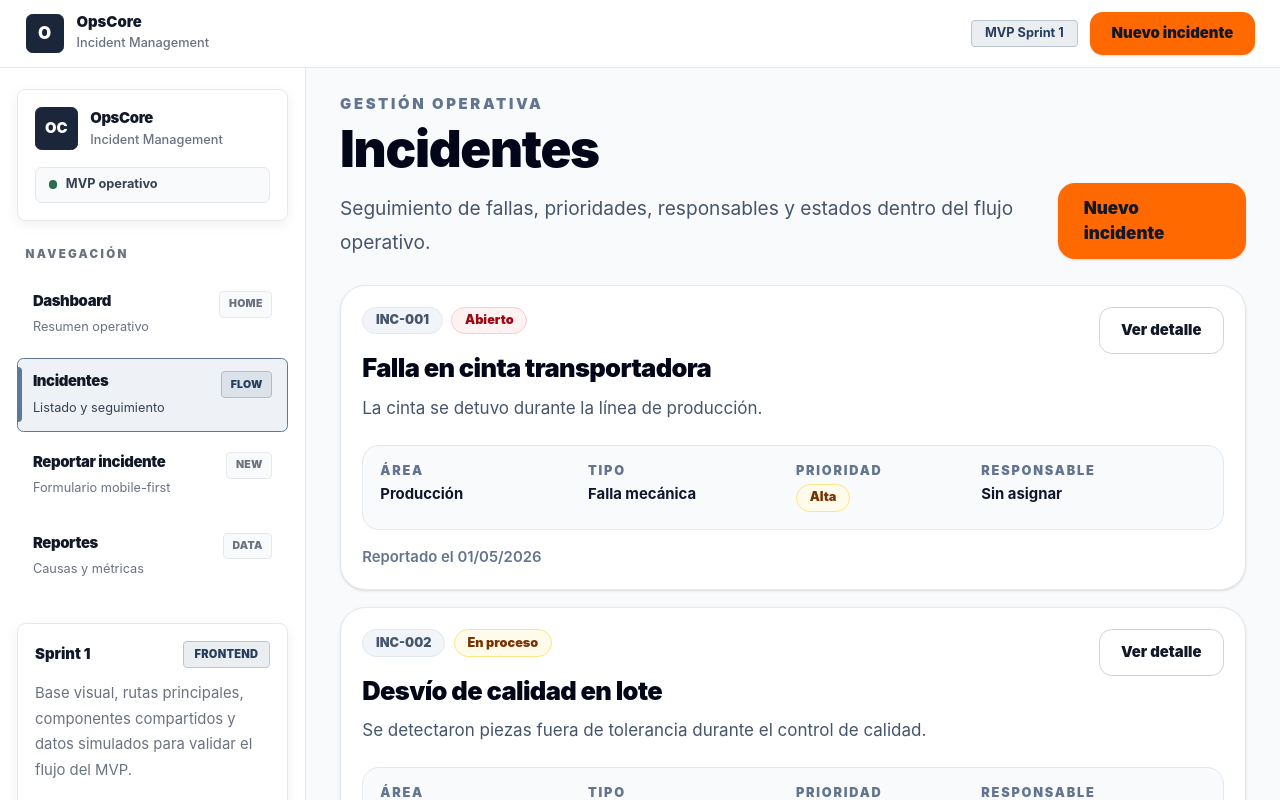
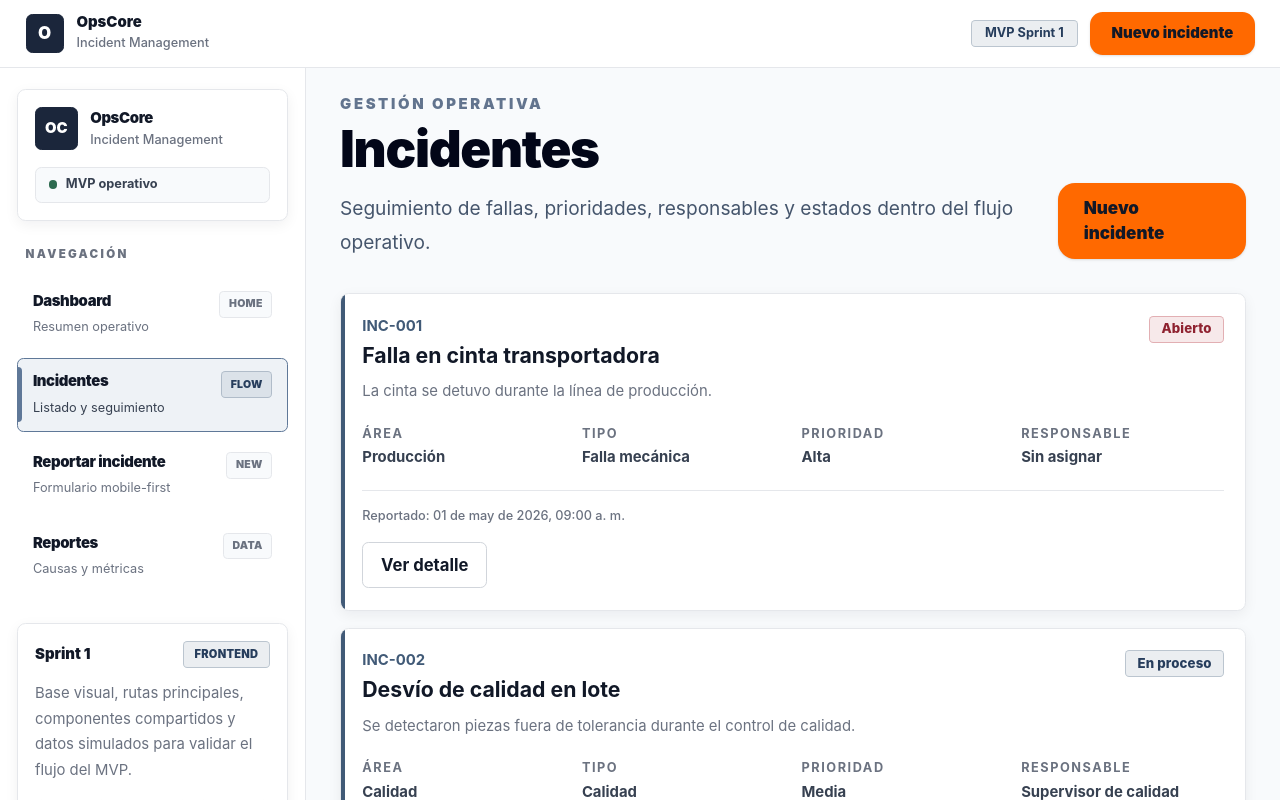
Before and after one commit to No-Country-simulation/S04-26-Equipo-19-Web-App-Development, a Next.js app in the folder frontend/: page /incidents in a window 1280 px wide. Shown: the top 800 px of the page. Built offline with nearby package versions, Linux system fonts and the light colour scheme.

Commit message:
fixing qa reports

```diff
--- a/frontend/src/app/api/incidents/route.js
+++ b/frontend/src/app/api/incidents/route.js
@@ -1,4 +1,6 @@
 import { NextResponse } from "next/server";
+
+import { INCIDENT_DESCRIPTION_MAX_LENGTH } from "@/constants/incidentOptions";
 
 const REQUIRED_FIELDS = [
   "title",
@@ -38,7 +40,7 @@ export async function POST(request) {
       title: incidentData.title.trim(),
       description: incidentData.description.trim(),
       area: incidentData.area,
-      type: incidentData.type,
+      type: incidentData.type.trim(),
       priority: incidentData.priority,
       shift: incidentData.shift,
       location: incidentData.location.trim(),
@@ -92,8 +94,14 @@ function validateIncidentData(incidentData) {
     return `El campo ${missingField} es obligatorio.`;
   }
 
-  if (incidentData.description.trim().length < 15) {
+  const cleanDescription = incidentData.description.trim();
+
+  if (cleanDescription.length < 15) {
     return "La descripción debe tener al menos 15 caracteres.";
+  }
+
+  if (cleanDescription.length > INCIDENT_DESCRIPTION_MAX_LENGTH) {
+    return `La descripción no puede superar los ${INCIDENT_DESCRIPTION_MAX_LENGTH} caracteres.`;
   }
 
   return null;
--- a/frontend/src/app/incidents/page.js
+++ b/frontend/src/app/incidents/page.js
@@ -1,42 +1,14 @@
 import Link from "next/link";
+
+import IncidentListClient from "@/components/incidents/IncidentListClient";
 import { incidents } from "@/data/incidents";
 
 /**
- * Listado de incidentes.
+ * Página de listado de incidentes.
  *
- * Objetivo:
- * - Mostrar incidentes de forma clara y escaneable.
- * - Mantener etiquetas y valores cerca para mejorar lectura.
- * - Usar colores semánticos solo para estados/prioridades.
+ * Mantiene la estructura principal como Server Component y delega el listado
+ * a un Client Component para poder sincronizar incidentes mock + localStorage.
  */
-
-const statusStyles = {
-  Abierto: "border-red-200 bg-red-50 text-red-800",
-  "En proceso": "border-amber-200 bg-amber-50 text-amber-900",
-  Cerrado: "border-emerald-200 bg-emerald-50 text-emerald-900",
-};
-
-const priorityStyles = {
-  Baja: "border-slate-200 bg-slate-100 text-slate-700",
-  Media: "border-blue-200 bg-blue-50 text-blue-800",
-  Alta: "border-amber-200 bg-amber-50 text-amber-900",
-  Crítica: "border-red-200 bg-red-50 text-red-800",
-};
-
-function formatDate(dateValue) {
-  if (!dateValue) return "Sin fecha";
-
-  const date = new Date(dateValue);
-
-  if (Number.isNaN(date.getTime())) return "Sin fecha";
-
-  const day = String(date.getDate()).padStart(2, "0");
-  const month = String(date.getMonth() + 1).padStart(2, "0");
-  const year = date.getFullYear();
-
-  return `${day}/${month}/${year}`;
-}
-
 export default function IncidentsPage() {
   return (
     <section className="min-h-full bg-slate-50 px-5 py-6 sm:px-6 lg:px-8">
@@ -65,99 +37,7 @@ export default function IncidentsPage() {
           </Link>
         </header>
 
-        <div className="grid gap-4">
-          {incidents.map((incident) => (
-            <article
-              key={incident.id}
-              className="rounded-3xl border border-slate-200 bg-white p-5 shadow-sm transition hover:shadow-md"
-            >
-              <div className="flex flex-col gap-4 lg:flex-row lg:items-start lg:justify-between">
-                <div>
-                  <div className="flex flex-wrap items-center gap-2">
-                    <span className="rounded-full border border-slate-200 bg-slate-100 px-3 py-1 text-xs font-black text-slate-600">
-                      {incident.id}
-                    </span>
-
-                    <span
-                      className={`rounded-full border px-3 py-1 text-xs font-black ${
-                        statusStyles[incident.status] ||
-                        "border-slate-200 bg-slate-100 text-slate-700"
-                      }`}
-                    >
-                      {incident.status}
-                    </span>
-                  </div>
-
-                  <h2 className="mt-4 text-2xl font-black tracking-tight text-slate-950">
-                    {incident.title}
-                  </h2>
-
-                  <p className="mt-2 max-w-3xl text-base leading-7 text-slate-600">
-                    {incident.description}
-                  </p>
-                </div>
-
-                <Link
-                  href={`/incidents/${incident.id}`}
-                  className="inline-flex min-h-11 items-center justify-center rounded-xl border border-slate-300 bg-white px-5 py-2.5 text-sm font-black text-slate-900 transition hover:bg-slate-100 focus:outline-none focus:ring-4 focus:ring-slate-200"
-                >
-                  Ver detalle
-                </Link>
-              </div>
-
-              <div className="mt-5 grid gap-4 rounded-2xl border border-slate-200 bg-slate-50 p-4 sm:grid-cols-2 xl:grid-cols-[0.85fr_0.85fr_0.75fr_1fr]">
-                <div>
-                  <p className="text-xs font-black uppercase tracking-[0.14em] text-slate-500">
-                    Área
-                  </p>
-
-                  <p className="mt-1 text-sm font-bold text-slate-900">
-                    {incident.area}
-                  </p>
-                </div>
-
-                <div>
-                  <p className="text-xs font-black uppercase tracking-[0.14em] text-slate-500">
-                    Tipo
-                  </p>
-
-                  <p className="mt-1 text-sm font-bold text-slate-900">
-                    {incident.type}
-                  </p>
-                </div>
-
-                <div>
-                  <p className="text-xs font-black uppercase tracking-[0.14em] text-slate-500">
-                    Prioridad
-                  </p>
-
-                  <span
-                    className={`mt-1 inline-flex rounded-full border px-3 py-1 text-xs font-black ${
-                      priorityStyles[incident.priority] ||
-                      "border-slate-200 bg-slate-100 text-slate-700"
-                    }`}
-                  >
-                    {incident.priority}
-                  </span>
-                </div>
-
-                <div>
-                  <p className="text-xs font-black uppercase tracking-[0.14em] text-slate-500">
-                    Responsable
-                  </p>
-
-                  <p className="mt-1 text-sm font-bold text-slate-900">
-                    {incident.assignedTo || "Sin asignar"}
-                  </p>
-                </div>
-              </div>
-
-              <p className="mt-4 text-sm font-semibold text-slate-500">
-                Reportado el {formatDate(incident.createdAt)}
-              </p>
-            </article>
-          ))}
-        </div>
+        <IncidentListClient initialIncidents={incidents} />
       </div>
     </section>
   );
--- a/frontend/src/components/incidents/IncidentForm.jsx
+++ b/frontend/src/components/incidents/IncidentForm.jsx
@@ -4,6 +4,8 @@ import Link from "next/link";
 import { useState } from "react";
 
 import {
+  CUSTOM_INCIDENT_TYPE_OPTION,
+  INCIDENT_DESCRIPTION_MAX_LENGTH,
   incidentAreas,
   incidentPriorities,
   incidentShifts,
@@ -31,24 +33,78 @@ export default function IncidentForm() {
   const [lastSubmittedIncident, setLastSubmittedIncident] = useState(null);
   const [isSubmitting, setIsSubmitting] = useState(false);
 
+  const isCustomTypeSelected = formData.type === CUSTOM_INCIDENT_TYPE_OPTION;
+
   /**
    * Actualiza el estado del formulario usando el atributo "name" de cada input.
    */
   function handleChange(event) {
     const { name, value } = event.target;
 
-    setFormData((currentData) => ({
+    setFormData((currentData) => {
+      if (name === "type" && value !== CUSTOM_INCIDENT_TYPE_OPTION) {
+        return {
+          ...currentData,
+          type: value,
+          customType: "",
+        };
+      }
+
+      return {
         ...currentData,
         [name]: value,
-    }));
+      };
+    });
 
     setErrors((currentErrors) => ({
       ...currentErrors,
       [name]: "",
+      ...(name === "type" ? { customType: "" } : {}),
     }));
 
     setSuccessMessage("");
     setErrorMessage("");
+  }
+
+  /**
+   * Limpia el estado posterior al envío exitoso y permite cargar un nuevo reporte.
+   */
+  function handleCreateNewReport() {
+    setFormData(initialIncidentFormState);
+    setErrors({});
+    setSuccessMessage("");
+    setErrorMessage("");
+    setLastSubmittedIncident(null);
+    setIsSubmitting(false);
+  }
+
+  /**
+   * Devuelve el tipo final del incidente.
+   *
+   * Si el usuario selecciona "Otro", usa el valor personalizado ingresado.
+   */
+  function getResolvedIncidentType() {
+    if (formData.type === CUSTOM_INCIDENT_TYPE_OPTION) {
+      return formData.customType.trim();
+    }
+
+    return formData.type;
+  }
+
+  /**
+   * Normaliza los datos antes de enviarlos a la capa de API/localStorage.
+   */
+  function buildIncidentPayload() {
+    return {
+      title: formData.title.trim(),
+      area: formData.area,
+      type: getResolvedIncidentType(),
+      priority: formData.priority,
+      shift: formData.shift,
+      location: formData.location.trim(),
+      reporterName: formData.reporterName.trim(),
+      description: formData.description.trim(),
+    };
   }
 
   /**
@@ -70,6 +126,13 @@ export default function IncidentForm() {
       newErrors.type = "Seleccioná un tipo de incidente.";
     }
 
+    if (
+      formData.type === CUSTOM_INCIDENT_TYPE_OPTION &&
+      !formData.customType.trim()
+    ) {
+      newErrors.customType = "Especificá el tipo de incidente.";
+    }
+
     if (!formData.priority) {
       newErrors.priority = "Seleccioná una prioridad.";
     }
@@ -89,6 +152,10 @@ export default function IncidentForm() {
     if (cleanDescription.length > 0 && cleanDescription.length < 15) {
       newErrors.description =
         "La descripción debe tener al menos 15 caracteres.";
+    }
+
+    if (cleanDescription.length > INCIDENT_DESCRIPTION_MAX_LENGTH) {
+      newErrors.description = `La descripción no puede superar los ${INCIDENT_DESCRIPTION_MAX_LENGTH} caracteres.`;
     }
 
     return newErrors;
@@ -113,18 +180,20 @@ export default function IncidentForm() {
       return;
     }
 
+    const incidentPayload = buildIncidentPayload();
+
     setIsSubmitting(true);
     setSuccessMessage("");
     setErrorMessage("");
 
     try {
-      await createIncident(formData);
+      await createIncident(incidentPayload);
 
-      const newIncident = createLocalIncident(formData);
+      const newIncident = createLocalIncident(incidentPayload);
 
       setLastSubmittedIncident(newIncident);
       setSuccessMessage(
-        "Incidente registrado correctamente. Ya está disponible en el listado, dashboard y reportes."
+        `Incidente registrado correctamente. ID: ${newIncident.id}.`,
       );
       setFormData(initialIncidentFormState);
       setErrors({});
@@ -137,8 +206,83 @@ export default function IncidentForm() {
     }
   }
 
+  if (lastSubmittedIncident) {
     return (
-    <div className="mt-8">
+      <section className="panel mt-8 max-w-full overflow-hidden p-5">
+        <div className="border-l-4 border-(--status-resolved) pl-4">
+          <p className="page-eyebrow">Incidente creado</p>
+
+          <h2 className="text-lg font-bold text-(--text-primary)">
+            Registro guardado correctamente
+          </h2>
+
+          <p
+            className="mt-2 max-w-full break-words text-sm leading-6 text-(--text-muted)"
+            role="status"
+          >
+            {successMessage}
+          </p>
+        </div>
+
+        <dl className="mt-5 grid min-w-0 gap-3 rounded-md border border-(--border-muted) bg-(--surface-soft) p-4 text-sm sm:grid-cols-2">
+          <div className="min-w-0">
+            <dt className="font-bold text-(--text-primary)">ID</dt>
+            <dd className="mt-1 break-all font-mono text-(--text-secondary)">
+              {lastSubmittedIncident.id}
+            </dd>
+          </div>
+
+          <div className="min-w-0">
+            <dt className="font-bold text-(--text-primary)">Tipo</dt>
+            <dd className="mt-1 break-words text-(--text-secondary)">
+              {lastSubmittedIncident.type}
+            </dd>
+          </div>
+
+          <div className="min-w-0">
+            <dt className="font-bold text-(--text-primary)">Área</dt>
+            <dd className="mt-1 break-words text-(--text-secondary)">
+              {lastSubmittedIncident.area}
+            </dd>
+          </div>
+
+          <div className="min-w-0">
+            <dt className="font-bold text-(--text-primary)">Prioridad</dt>
+            <dd className="mt-1 break-words text-(--text-secondary)">
+              {lastSubmittedIncident.priority}
+            </dd>
+          </div>
+        </dl>
+
+        <div className="mt-5 flex flex-col gap-3 sm:flex-row">
+          <Link
+            href="/dashboard"
+            className="btn-primary w-full justify-center sm:w-auto"
+          >
+            Volver al inicio
+          </Link>
+
+          <button
+            type="button"
+            onClick={handleCreateNewReport}
+            className="btn-secondary w-full justify-center sm:w-auto"
+          >
+            Nuevo reporte
+          </button>
+
+          <Link
+            href="/incidents"
+            className="btn-secondary w-full justify-center sm:w-auto"
+          >
+            Ver listado
+          </Link>
+        </div>
+      </section>
+    );
+  }
+
+  return (
+    <div className="mt-8 max-w-full overflow-hidden">
       <form onSubmit={handleSubmit} className="panel space-y-5 p-6">
         <TextField
           id="title"
@@ -150,7 +294,8 @@ export default function IncidentForm() {
           placeholder="Ej: Falla en cinta transportadora"
         />
 
-        <div className="grid gap-5 md:grid-cols-2">
+        <div className="grid items-start gap-5 md:grid-cols-2">
+          {" "}
           <SelectField
             id="area"
             name="area"
@@ -161,7 +306,7 @@ export default function IncidentForm() {
             options={incidentAreas}
             placeholder="Seleccionar área"
           />
-
+          <div className="space-y-4">
             <SelectField
               id="type"
               name="type"
@@ -172,9 +317,23 @@ export default function IncidentForm() {
               options={incidentTypes}
               placeholder="Seleccionar tipo"
             />
+
+            {isCustomTypeSelected ? (
+              <TextField
+                id="customType"
+                name="customType"
+                label="Especificá el tipo de incidente"
+                value={formData.customType}
+                onChange={handleChange}
+                error={errors.customType}
+                placeholder="Ej: Derrame menor, bloqueo de acceso, otro caso operativo..."
+              />
+            ) : null}
+          </div>
         </div>
 
-        <div className="grid gap-5 md:grid-cols-2">
+        <div className="grid items-start gap-5 md:grid-cols-2">
+          {" "}
           <SelectField
             id="priority"
             name="priority"
@@ -185,7 +344,6 @@ export default function IncidentForm() {
             options={incidentPriorities}
             placeholder="Seleccionar prioridad"
           />
-
           <SelectField
             id="shift"
             name="shift"
@@ -198,7 +356,8 @@ export default function IncidentForm() {
           />
         </div>
 
-        <div className="grid gap-5 md:grid-cols-2">
+        <div className="grid items-start gap-5 md:grid-cols-2">
+          {" "}
           <TextField
             id="location"
             name="location"
@@ -208,7 +367,6 @@ export default function IncidentForm() {
             error={errors.location}
             placeholder="Ej: Línea 2, sector envasado"
           />
-
           <TextField
             id="reporterName"
             name="reporterName"
@@ -228,34 +386,47 @@ export default function IncidentForm() {
             id="description"
             name="description"
             rows="5"
+            maxLength={INCIDENT_DESCRIPTION_MAX_LENGTH}
             value={formData.description}
             onChange={handleChange}
             placeholder="Describí qué ocurrió, cuándo se detectó y si afecta la operación..."
             className="form-control"
+            aria-invalid={Boolean(errors.description)}
+            aria-describedby={
+              errors.description
+                ? "description-error description-counter"
+                : "description-counter"
+            }
           />
 
+          <div className="flex flex-col gap-1 sm:flex-row sm:items-center sm:justify-between">
             {errors.description ? (
-            <p className="text-sm font-medium text-(--status-critical)">
+              <p
+                id="description-error"
+                className="text-sm font-medium text-(--status-critical)"
+              >
                 {errors.description}
               </p>
-          ) : null}
+            ) : (
+              <span aria-hidden="true" />
+            )}
+
+            <p
+              id="description-counter"
+              className="text-sm font-medium text-(--text-muted)"
+            >
+              {formData.description.length} / {INCIDENT_DESCRIPTION_MAX_LENGTH}{" "}
+              caracteres
+            </p>
+          </div>
         </div>
 
         {errorMessage ? (
           <div
-            className="rounded-md border border-[rgba(220,38,38,0.28)] bg-[rgba(220,38,38,0.08)] px-4 py-3 text-sm font-medium text-(--status-critical)"
+            className="max-w-full break-words rounded-md border border-[rgba(220,38,38,0.28)] bg-[rgba(220,38,38,0.08)] px-4 py-3 text-sm font-medium text-(--status-critical)"
             role="alert"
           >
             {errorMessage}
-          </div>
-        ) : null}
-
-        {successMessage ? (
-          <div
-            className="rounded-md border border-[rgba(45,106,79,0.28)] bg-[rgba(45,106,79,0.08)] px-4 py-3 text-sm font-medium text-(--status-resolved)"
-            role="status"
-          >
-            {successMessage}
           </div>
         ) : null}
 
@@ -267,37 +438,6 @@ export default function IncidentForm() {
           {isSubmitting ? "Registrando..." : "Registrar incidente"}
         </button>
       </form>
-
-      {lastSubmittedIncident ? (
-        <section className="panel mt-6 p-5">
-          <div className="border-l-4 border-(--status-resolved) pl-4">
-            <p className="page-eyebrow">Incidente creado</p>
-
-            <h2 className="text-lg font-bold text-(--text-primary)">
-              Registro guardado en modo demo
-            </h2>
-
-            <p className="mt-2 text-sm leading-6 text-(--text-muted)">
-              El incidente fue guardado localmente. Ya puede verse en el
-              listado, dashboard y reportes.
-            </p>
-          </div>
-
-          <div className="mt-4 flex flex-col gap-3 sm:flex-row">
-            <Link href="/incidents" className="btn-primary w-fit">
-              Ver listado
-            </Link>
-
-            <Link href="/dashboard" className="btn-secondary w-fit">
-              Ver dashboard
-            </Link>
-          </div>
-
-          <pre className="mt-4 max-h-72 overflow-x-auto rounded-md border border-(--border-muted) bg-(--surface-soft) p-4 text-xs leading-6 text-(--text-secondary)">
-            {JSON.stringify(lastSubmittedIncident, null, 2)}
-          </pre>
-        </section>
-      ) : null}
     </div>
   );
 }
@@ -308,6 +448,8 @@ export default function IncidentForm() {
  * Evita repetir estilos y mantiene consistencia visual entre campos.
  */
 function TextField({ id, name, label, value, onChange, error, placeholder }) {
+  const errorId = `${id}-error`;
+
   return (
     <div className="form-group">
       <label htmlFor={id} className="form-label">
@@ -322,10 +464,15 @@ function TextField({ id, name, label, value, onChange, error, placeholder }) {
         onChange={onChange}
         placeholder={placeholder}
         className="form-control"
+        aria-invalid={Boolean(error)}
+        aria-describedby={error ? errorId : undefined}
       />
 
       {error ? (
-        <p className="text-sm font-medium text-(--status-critical)">
+        <p
+          id={errorId}
+          className="text-sm font-medium text-(--status-critical)"
+        >
           {error}
         </p>
       ) : null}
@@ -348,6 +495,8 @@ function SelectField({
   options,
   placeholder,
 }) {
+  const errorId = `${id}-error`;
+
   return (
     <div className="form-group">
       <label htmlFor={id} className="form-label">
@@ -360,6 +509,8 @@ function SelectField({
         value={value}
         onChange={onChange}
         className="form-control"
+        aria-invalid={Boolean(error)}
+        aria-describedby={error ? errorId : undefined}
       >
         <option value="">{placeholder}</option>
 
@@ -371,7 +522,10 @@ function SelectField({
       </select>
 
       {error ? (
-        <p className="text-sm font-medium text-(--status-critical)">
+        <p
+          id={errorId}
+          className="text-sm font-medium text-(--status-critical)"
+        >
           {error}
         </p>
       ) : null}
--- a/frontend/src/constants/incidentOptions.js
+++ b/frontend/src/constants/incidentOptions.js
@@ -1,5 +1,9 @@
 // Opciones reutilizables para formularios y filtros de incidentes.
 // Mantener estos valores separados evita repetir arrays dentro de componentes.
+
+export const CUSTOM_INCIDENT_TYPE_OPTION = "Otro";
+
+export const INCIDENT_DESCRIPTION_MAX_LENGTH = 500;
 
 export const incidentAreas = [
   "Producción",
@@ -18,6 +22,7 @@ export const incidentTypes = [
   "Casi accidente",
   "Mantenimiento preventivo",
   "Problema operativo",
+  CUSTOM_INCIDENT_TYPE_OPTION,
 ];
 
 export const incidentPriorities = ["Baja", "Media", "Alta", "Crítica"];
@@ -28,6 +33,7 @@ export const initialIncidentFormState = {
   title: "",
   area: "",
   type: "",
+  customType: "",
   priority: "",
   shift: "",
   location: "",
```
Lines whose indentation alone changed are shown as unchanged.
